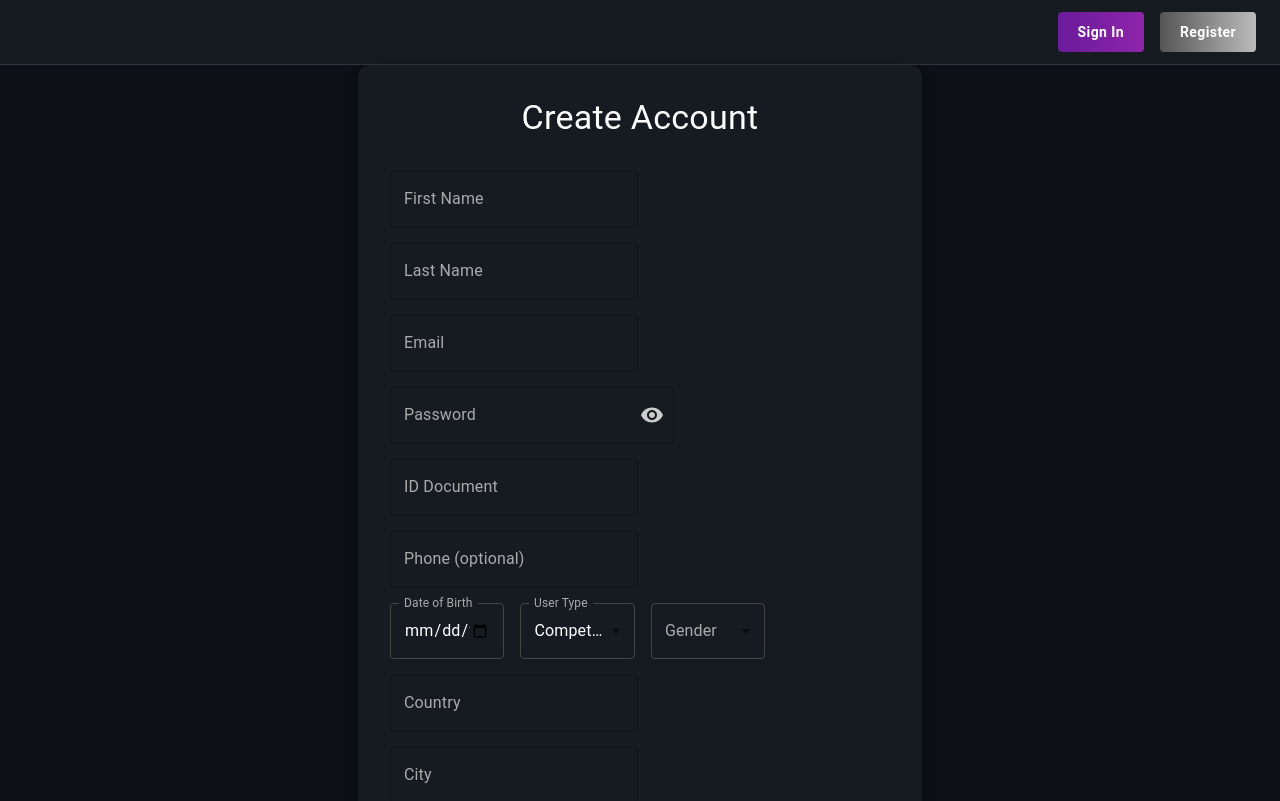
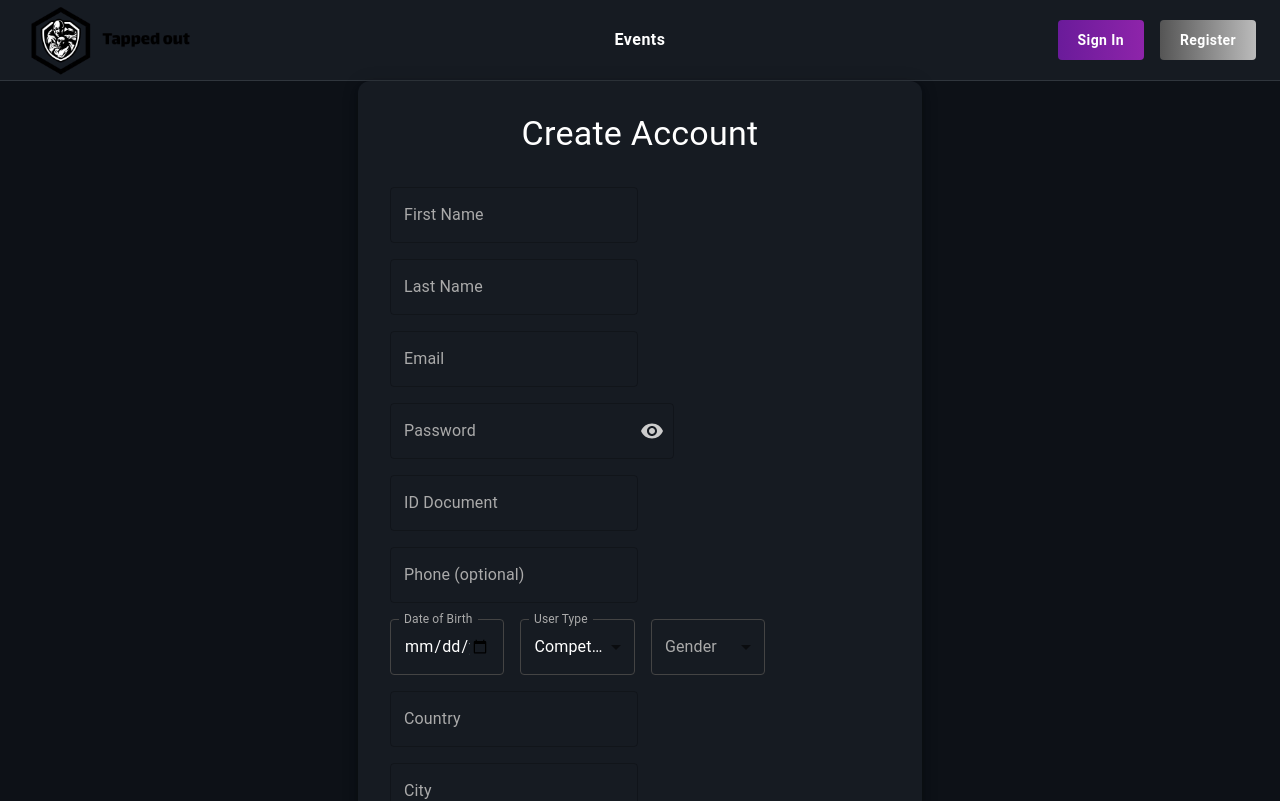
Before and after one commit to jgl1201/Tapped_Out, a React (Vite) app in the folder Front_React/tappedout-front/: page /register in a window 1280 px wide. Shown: the top 801 px of the page. Built offline with nearby package versions, Linux system fonts and the light colour scheme.

Commit message:
feat: Header links

```diff
--- a/Front_React/tappedout-front/src/components/Header.jsx
+++ b/Front_React/tappedout-front/src/components/Header.jsx
@@ -1,6 +1,8 @@
 import { Link as RouterLink, useNavigate } from 'react-router-dom';
 import { AppBar, Box, Button, Toolbar, styled } from '@mui/material';
+
 import { authService } from '../service/authService';
+import logo from '../assets/TappedOut_Full-logo.png';
 
 const PrimaryButton = styled(Button)({
     background: 'linear-gradient(90deg, #6a1b9a, #8e24aa)',
@@ -25,12 +27,34 @@ const SecondaryButton = styled(Button)({
     }
 });
 
+const Logo = styled('img')({
+    height: '80px',
+    width: 'auto',
+    cursor: 'pointer'
+});
+
+const NavLink = styled(Button)({
+    color: '#fff',
+    fontSize: '16px',
+    fontWeight: 'bold',
+    textTransform: 'none',
+    padding: '8px 16px',
+    borderRadius: '4px',
+    '&:hover': {
+        background: 'rgba(255, 255, 255, 0.1)',
+    }
+});
+
 const Header = () => {
     const navigate = useNavigate();
     const isAuthenticated = authService.isAuthenticated();
 
     const handleLogout = () => {
         authService.logout();
+        navigate('/');
+    };
+
+    const handleLogoClick = () => {
         navigate('/');
     };
 
@@ -41,12 +65,40 @@ const Header = () => {
                 backgroundColor: '#161b22',
                 boxShadow: 'none',
                 borderBottom: '1px solid #30363d',
-                display: 'flex',
-                justifyContent: 'space-between',
             }}
         >
-            <Toolbar sx={{ justifyContent: 'flex-end' }}>
-                <Box>
+            <Toolbar sx={{
+                display: 'grid',
+                gridTemplateColumns: '1fr auto 1fr',
+                alignItems: 'center'
+            }}>
+                {/* Logo - Izquierda */}
+                <Box sx={{ display: 'flex', alignItems: 'center', justifyContent: 'flex-start' }}>
+                    <Logo
+                        src={logo}
+                        alt="Logo"
+                        onClick={handleLogoClick}
+                    />
+                </Box>
+
+                {/* Navegación Central */}
+                <Box sx={{
+                    display: 'flex',
+                    alignItems: 'center',
+                    gap: 2,
+                    justifyContent: 'center'
+                }}>
+                    <NavLink
+                        component={RouterLink}
+                        to="/event"
+                    >
+                        Events
+                    </NavLink>
+                    {/* Aquí puedes añadir más enlaces de navegación */}
+                </Box>
+
+                {/* Botones de autenticación - Derecha */}
+                <Box sx={{ display: 'flex', alignItems: 'center', justifyContent: 'flex-end' }}>
                     {!isAuthenticated ? (
                         <>
                         <PrimaryButton
```
